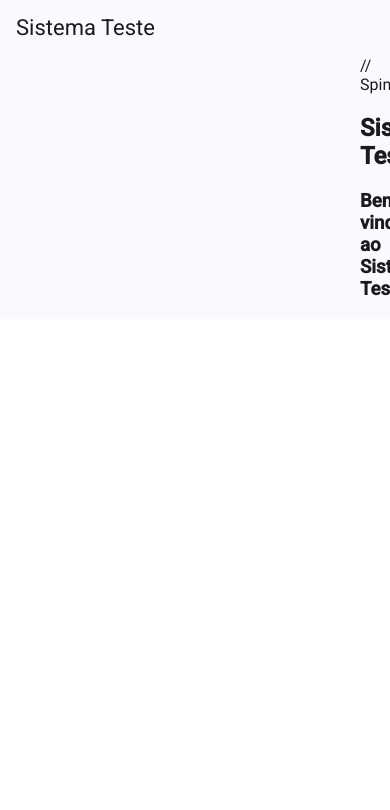
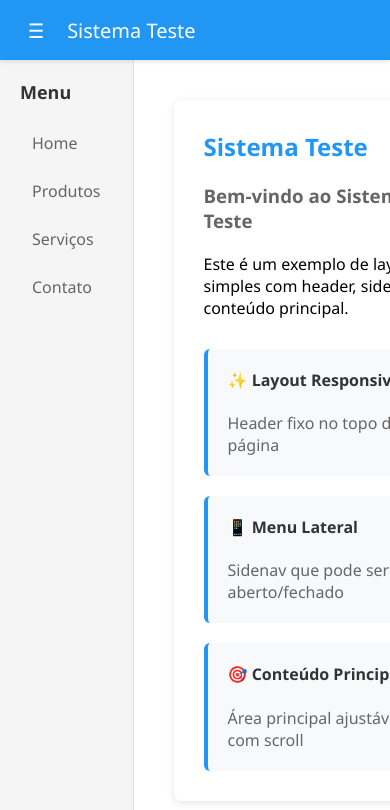
Before and after one commit to ddcsilva/Teste, an Angular app: page /home in a window 390 px wide. Shown: the top 810 px of the page. Built offline with nearby package versions, Linux system fonts and the light colour scheme.

Commit message:
Enhance layout and styling by adding a responsive header, side navigation, and main content area. Update global styles for consistency and improve home component with additional features description.

```diff
--- a/src/app/layout/components/header/header.component.html
+++ b/src/app/layout/components/header/header.component.html
@@ -1,7 +1,6 @@
-<header>
-  <mat-toolbar>
-    <div>
-      {{ titulo() }}
-    </div>
-  </mat-toolbar>
+<header class="header">
+  <div class="header-content">
+    <button class="menu-btn" (click)="aoClicarMenu()">☰</button>
+    <h1 class="title">{{ titulo() }}</h1>
+  </div>
 </header>
--- a/src/app/layout/components/header/header.component.scss
+++ b/src/app/layout/components/header/header.component.scss
@@ -0,0 +1,37 @@
+.header {
+  background-color: #2196f3;
+  color: white;
+  height: 60px;
+  box-shadow: 0 2px 4px rgba(0, 0, 0, 0.1);
+  position: relative;
+  z-index: 1000;
+}
+
+.header-content {
+  display: flex;
+  align-items: center;
+  height: 100%;
+  padding: 0 20px;
+  gap: 15px;
+}
+
+.menu-btn {
+  background: none;
+  border: none;
+  color: white;
+  font-size: 20px;
+  cursor: pointer;
+  padding: 8px;
+  border-radius: 4px;
+  transition: background-color 0.2s ease;
+}
+
+.menu-btn:hover {
+  background-color: rgba(255, 255, 255, 0.1);
+}
+
+.title {
+  margin: 0;
+  font-size: 20px;
+  font-weight: 500;
+}
--- a/src/app/layout/components/header/header.component.ts
+++ b/src/app/layout/components/header/header.component.ts
@@ -1,12 +1,10 @@
 import { Component, EventEmitter, Output, signal } from '@angular/core';
 import { CommonModule } from '@angular/common';
-import { MatToolbarModule } from '@angular/material/toolbar';
-import { MatIconModule } from '@angular/material/icon';
 
 @Component({
   selector: 'app-header',
   standalone: true,
-  imports: [CommonModule, MatToolbarModule, MatIconModule],
+  imports: [CommonModule],
   templateUrl: './header.component.html',
   styleUrls: ['./header.component.scss'],
 })
--- a/src/app/layout/components/home/home.component.html
+++ b/src/app/layout/components/home/home.component.html
@@ -1,6 +1,22 @@
-<section>
-  <div>
+<section class="home-section">
+  <div class="welcome-card">
     <h2>Sistema Teste</h2>
     <h3>Bem-vindo ao Sistema Teste</h3>
+    <p>Este é um exemplo de layout simples com header, sidenav e conteúdo principal.</p>
+
+    <div class="features">
+      <div class="feature-item">
+        <h4>✨ Layout Responsivo</h4>
+        <p>Header fixo no topo da página</p>
+      </div>
+      <div class="feature-item">
+        <h4>📱 Menu Lateral</h4>
+        <p>Sidenav que pode ser aberto/fechado</p>
+      </div>
+      <div class="feature-item">
+        <h4>🎯 Conteúdo Principal</h4>
+        <p>Área principal ajustável e com scroll</p>
+      </div>
+    </div>
   </div>
 </section>
--- /dev/null
+++ b/src/app/layout/components/home/home.component.scss
@@ -0,0 +1,45 @@
+.home-section {
+  padding: 20px;
+}
+
+.welcome-card {
+  background: white;
+  padding: 30px;
+  border-radius: 8px;
+  box-shadow: 0 2px 8px rgba(0, 0, 0, 0.1);
+  max-width: 800px;
+}
+
+.welcome-card h2 {
+  color: #2196f3;
+  margin-top: 0;
+}
+
+.welcome-card h3 {
+  color: #666;
+  margin-bottom: 20px;
+}
+
+.features {
+  display: grid;
+  grid-template-columns: repeat(auto-fit, minmax(250px, 1fr));
+  gap: 20px;
+  margin-top: 30px;
+}
+
+.feature-item {
+  padding: 20px;
+  background: #f8f9fa;
+  border-radius: 6px;
+  border-left: 4px solid #2196f3;
+}
+
+.feature-item h4 {
+  margin-top: 0;
+  color: #333;
+}
+
+.feature-item p {
+  color: #666;
+  margin-bottom: 0;
+}
--- a/src/app/layout/components/home/home.component.ts
+++ b/src/app/layout/components/home/home.component.ts
@@ -4,5 +4,6 @@ import { Component } from '@angular/core';
   selector: 'app-home',
   standalone: true,
   templateUrl: './home.component.html',
+  styleUrls: ['./home.component.scss'],
 })
 export class HomeComponent {}
--- a/src/app/layout/containers/main-layout/main-layout.component.html
+++ b/src/app/layout/containers/main-layout/main-layout.component.html
@@ -1,22 +1,23 @@
-<div>
+<div class="layout-container">
   <app-header (manipularMenu)="manipularMenu()"></app-header>
-  <div>
-    <mat-sidenav-container>
-      <mat-sidenav
-        #drawer
-        [attr.role]="(isHandset$ | async) ? 'dialog' : 'navigation'"
-        [mode]="'side'"
-        [opened]="menuAberto"
-      >
-        <!-- Menu -->
-      </mat-sidenav>
 
-      <mat-sidenav-content>
-        <div>
-          // Spinner
-          <router-outlet></router-outlet>
-        </div>
-      </mat-sidenav-content>
-    </mat-sidenav-container>
+  <div class="content-wrapper">
+    <nav class="sidenav" [class.sidenav-open]="menuAberto">
+      <div class="sidenav-content">
+        <h3>Menu</h3>
+        <ul>
+          <li><a href="#">Home</a></li>
+          <li><a href="#">Produtos</a></li>
+          <li><a href="#">Serviços</a></li>
+          <li><a href="#">Contato</a></li>
+        </ul>
+      </div>
+    </nav>
+
+    <main class="main-content" [class.main-content-expanded]="!menuAberto">
+      <div class="content-inner">
+        <router-outlet></router-outlet>
+      </div>
+    </main>
   </div>
 </div>
--- a/src/app/layout/containers/main-layout/main-layout.component.scss
+++ b/src/app/layout/containers/main-layout/main-layout.component.scss
@@ -0,0 +1,74 @@
+.layout-container {
+  height: 100vh;
+  display: flex;
+  flex-direction: column;
+}
+
+.content-wrapper {
+  display: flex;
+  flex: 1;
+  overflow: hidden;
+}
+
+.sidenav {
+  width: 250px;
+  background-color: #f5f5f5;
+  border-right: 1px solid #ddd;
+  transition: margin-left 0.3s ease;
+  margin-left: -250px;
+}
+
+.sidenav-open {
+  margin-left: 0;
+}
+
+.sidenav-content {
+  padding: 20px;
+}
+
+.sidenav h3 {
+  margin-top: 0;
+  color: #333;
+  font-size: 18px;
+}
+
+.sidenav ul {
+  list-style: none;
+  padding: 0;
+  margin: 20px 0 0 0;
+}
+
+.sidenav li {
+  margin-bottom: 10px;
+}
+
+.sidenav a {
+  text-decoration: none;
+  color: #666;
+  padding: 8px 12px;
+  display: block;
+  border-radius: 4px;
+  transition: background-color 0.2s ease;
+}
+
+.sidenav a:hover {
+  background-color: #e0e0e0;
+  color: #333;
+}
+
+.main-content {
+  flex: 1;
+  background-color: #fff;
+  transition: margin-left 0.3s ease;
+  margin-left: 0;
+}
+
+.main-content-expanded {
+  margin-left: 0;
+}
+
+.content-inner {
+  padding: 20px;
+  height: 100%;
+  overflow-y: auto;
+}
--- a/src/app/layout/containers/main-layout/main-layout.component.ts
+++ b/src/app/layout/containers/main-layout/main-layout.component.ts
@@ -1,29 +1,17 @@
 import { CommonModule } from '@angular/common';
-import { Component, inject, ViewChild } from '@angular/core';
+import { Component } from '@angular/core';
 import { RouterOutlet } from '@angular/router';
-import { MatSidenav, MatSidenavModule } from '@angular/material/sidenav';
-import { BreakpointObserver, Breakpoints } from '@angular/cdk/layout';
-import { map, Observable, shareReplay } from 'rxjs';
 import { HeaderComponent } from '../../components/header/header.component';
 
 @Component({
   selector: 'app-main-layout',
   standalone: true,
-  imports: [CommonModule, RouterOutlet, MatSidenavModule, HeaderComponent],
+  imports: [CommonModule, RouterOutlet, HeaderComponent],
   templateUrl: './main-layout.component.html',
   styleUrls: ['./main-layout.component.scss'],
 })
 export class MainLayoutComponent {
-  private breakpointObserver = inject(BreakpointObserver);
-
-  @ViewChild('drawer') sidenav?: MatSidenav;
-
   menuAberto = true;
-
-  isHandset$: Observable<boolean> = this.breakpointObserver.observe(Breakpoints.Handset).pipe(
-    map(result => result.matches),
-    shareReplay()
-  );
 
   manipularMenu(): void {
     this.menuAberto = !this.menuAberto;
--- a/src/styles.scss
+++ b/src/styles.scss
@@ -1,10 +1,43 @@
 /* You can add global styles to this file, and also import other style files */
+
+* {
+  box-sizing: border-box;
+}
 
 html,
 body {
   height: 100%;
+  margin: 0;
+  padding: 0;
 }
+
 body {
+  font-family: 'Segoe UI', Tahoma, Geneva, Verdana, sans-serif;
+  background-color: #f8f9fa;
+}
+
+app-root {
+  display: block;
+  height: 100vh;
+}
+
+/* Básico para links */
+a {
+  color: #2196f3;
+}
+
+a:hover {
+  color: #1976d2;
+}
+
+/* Básico para botões */
+button {
+  font-family: inherit;
+}
+
+/* Reset básico para listas */
+ul,
+ol {
   margin: 0;
-  font-family: Roboto, 'Helvetica Neue', sans-serif;
+  padding: 0;
 }
```
